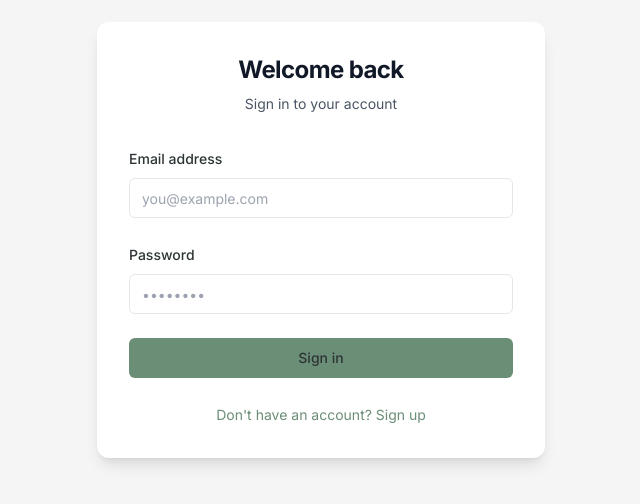
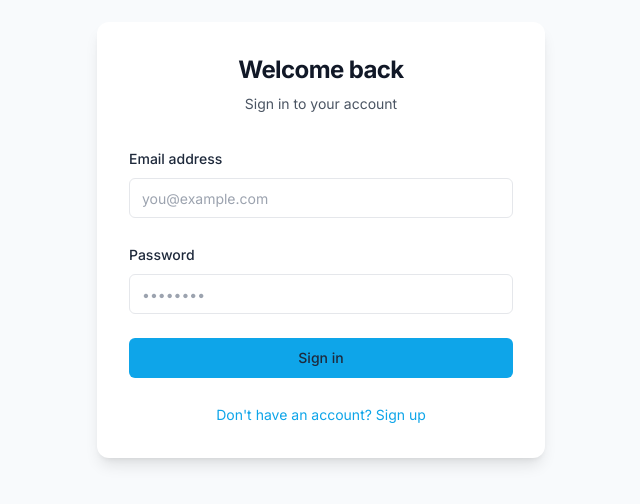
Before and after one commit to Gidarx/rehab-harmony, a React (Vite) app: page /auth in a window 1280 px wide. Shown: the part 160-664 px from the top of the page, without its empty margins (319-959 px from the left). Built offline with nearby package versions, Linux system fonts and the light colour scheme.

Commit message:
Change system color palette
Update the color palette to use blue, gold, and white.

```diff
--- a/src/index.css
+++ b/src/index.css
@@ -14,7 +14,6 @@
     @apply font-semibold tracking-tight;
   }
 
-  /* Add padding to main content to prevent header overlap */
   main {
     @apply pt-16;
   }
--- a/tailwind.config.ts
+++ b/tailwind.config.ts
@@ -1,3 +1,4 @@
+
 import type { Config } from "tailwindcss";
 
 export default {
@@ -20,22 +21,22 @@ export default {
     extend: {
       colors: {
         primary: {
-          DEFAULT: "#6B8E76",
-          light: "#8BA894",
-          dark: "#567661",
+          DEFAULT: "#0EA5E9", // Ocean Blue
+          light: "#38BDF8",   // Light Blue
+          dark: "#0284C7",    // Dark Blue
         },
         secondary: {
-          DEFAULT: "#F5F5F5",
-          dark: "#E0E0E0",
+          DEFAULT: "#F8FAFC", // Light Gray/White
+          dark: "#F1F5F9",    // Slightly Darker Gray
         },
         accent: {
-          DEFAULT: "#E8877E",
-          light: "#F0A39B",
-          dark: "#D66B61",
+          DEFAULT: "#F59E0B", // Golden
+          light: "#FCD34D",   // Light Gold
+          dark: "#D97706",    // Dark Gold
         },
         text: {
-          DEFAULT: "#2D3436",
-          light: "#4A5568",
+          DEFAULT: "#1E293B", // Dark Blue-Gray
+          light: "#64748B",   // Medium Blue-Gray
         },
       },
       fontFamily: {
```
